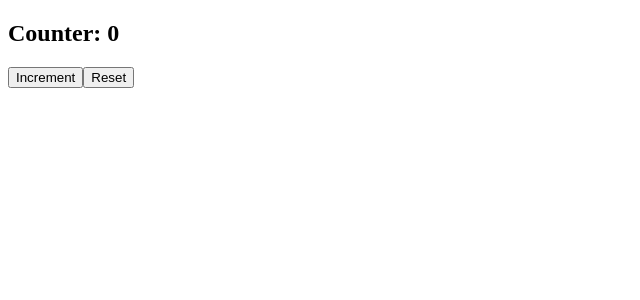
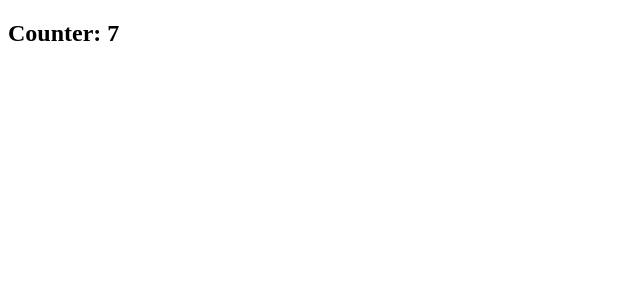
Before and after one commit to GAutuori94/react-exercises, a React (Create React App) app: page / in a window 1280 px wide. Shown: the top 300 px of the page, without its empty margins (0-640 px from the left). Built offline with nearby package versions, Linux system fonts and the light colour scheme.

Commit message:
Counter function component created

```diff
--- a/src/App.js
+++ b/src/App.js
@@ -1,11 +1,11 @@
 import React from "react";
-import { ClickCounter } from "./counter";
+import { Counter } from "./counter";
 
 export default class App extends React.Component {
 
   render() {
     return (
-        <ClickCounter />
+        <Counter />
     )
   }
 }
--- a/src/counter.js
+++ b/src/counter.js
@@ -1,31 +1,27 @@
 import React from "react";
 import { useState, useEffect } from "react";
 
-export function ClickCounter ({initialValue = 0}) {
+export function Counter ({initialValue = 0, incrementAmount = 1, incrementInterval = 1000}) {
 
     const [counter, setCounter] = useState (initialValue)
 
     useEffect(() => {
-        onCounterChange(counter)
+        console.log('I have mounted')
+        const interval = setInterval(() => {
+            setCounter((counter) => {
+                return counter + incrementAmount
+            })
+        }, incrementInterval)
+
+        return () => {
+            clearInterval(interval)
+            console.log('I have unmounted')
+        }
     }, [counter])
-
-    function handleCounterIncrement() {
-        setCounter(counter => counter + 1)
-    }
-
-    function handleCounterReset () {
-        setCounter(initialValue)
-    }
-
-    function onCounterChange (value) {
-        console.log(value)
-    }
 
     return (
         <div>
             <h2>Counter: {counter} </h2>
-            <button onClick={handleCounterIncrement}> Increment </button>
-            <button onClick={handleCounterReset}> Reset </button>
         </div>
     )
 }
```
